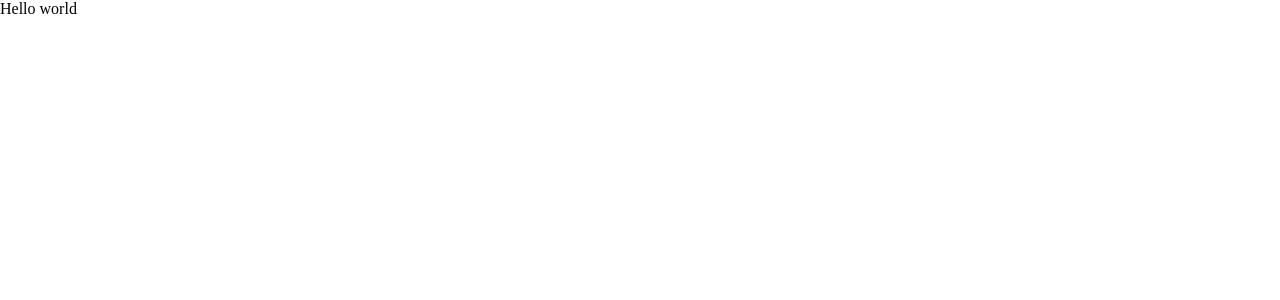
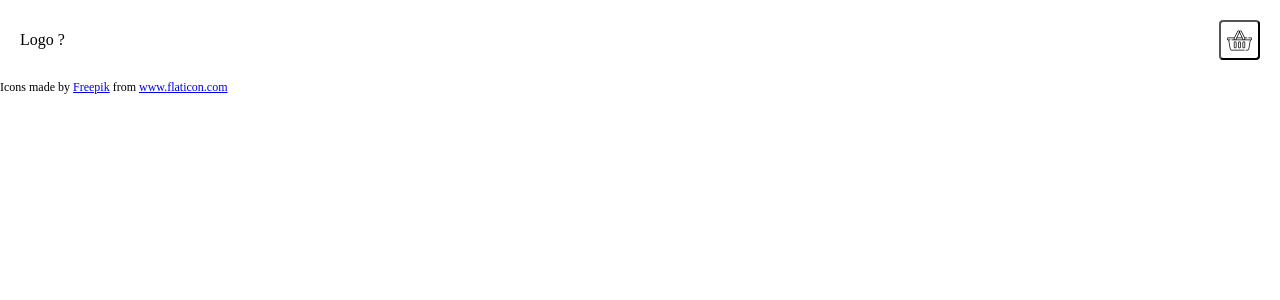
Before and after one commit to sl-hugogennaro/e-commerce-jsonplaceholder, a React app: page / in a window 1280 px wide. Shown: the top 300 px of the page. Built offline with nearby package versions, Linux system fonts and the light colour scheme.

Commit message:
A first component to handle the Header UI

```diff
--- a/src/components/App.tsx
+++ b/src/components/App.tsx
@@ -1,4 +1,29 @@
 // externals
 import React from 'react'
+import styled from 'styled-components'
 
-export const App = () => <>Hello world</>
+import { Header } from './Header'
+
+const AppUI = styled.div`
+  /* global styles */
+`
+const FooterUI = styled.footer`
+  font-size: 12px;
+`
+
+export const App = () => (
+  <AppUI>
+    <Header />
+    <section role="main"></section>
+    <FooterUI>
+      Icons made by{' '}
+      <a href="http://www.freepik.com/" title="Freepik">
+        Freepik
+      </a>{' '}
+      from{' '}
+      <a href="https://www.flaticon.com/" title="Flaticon">
+        www.flaticon.com
+      </a>
+    </FooterUI>
+  </AppUI>
+)
--- /dev/null
+++ b/src/components/Header.tsx
@@ -0,0 +1,48 @@
+import React from 'react'
+import styled from 'styled-components'
+const pad = 20
+const HeaderUI = styled.header`
+  width: calc(100% - ${2 * pad}px);
+  height: 10vh;
+  padding: 0 ${pad}px;
+  display: flex;
+  align-items: center;
+  justify-content: space-between;
+
+  & > .interactible {
+    min-width: 40px;
+    min-height: 40px;
+    display: flex;
+    align-items: center;
+    justify-content: center;
+  }
+  & > .hidden {
+    display: none;
+  }
+`
+const svgSize = 25
+const ShopButtonUI = styled.button`
+  background: initial;
+  border-radius: 4px;
+  & > img {
+    width: ${svgSize}px;
+    height: ${svgSize}px;
+  }
+`
+
+const SearchUI = styled.div`
+  display: flex;
+`
+
+export const Header = () => (
+  <HeaderUI>
+    <div className="">Logo ?</div>
+    <SearchUI className="interactible hidden">
+      <img width={`${svgSize}px`} height={`${svgSize}px`} src="assets/search.svg" alt="Chercher par titre" />
+      <input type="text" name="search" />
+    </SearchUI>
+    <ShopButtonUI className="interactible">
+      <img src="assets/shopping-basket.svg" alt="Aller au panier" />
+    </ShopButtonUI>
+  </HeaderUI>
+)
```
Also changed, not shown: assets/search.svg (added), assets/shopping-basket.svg (added).
